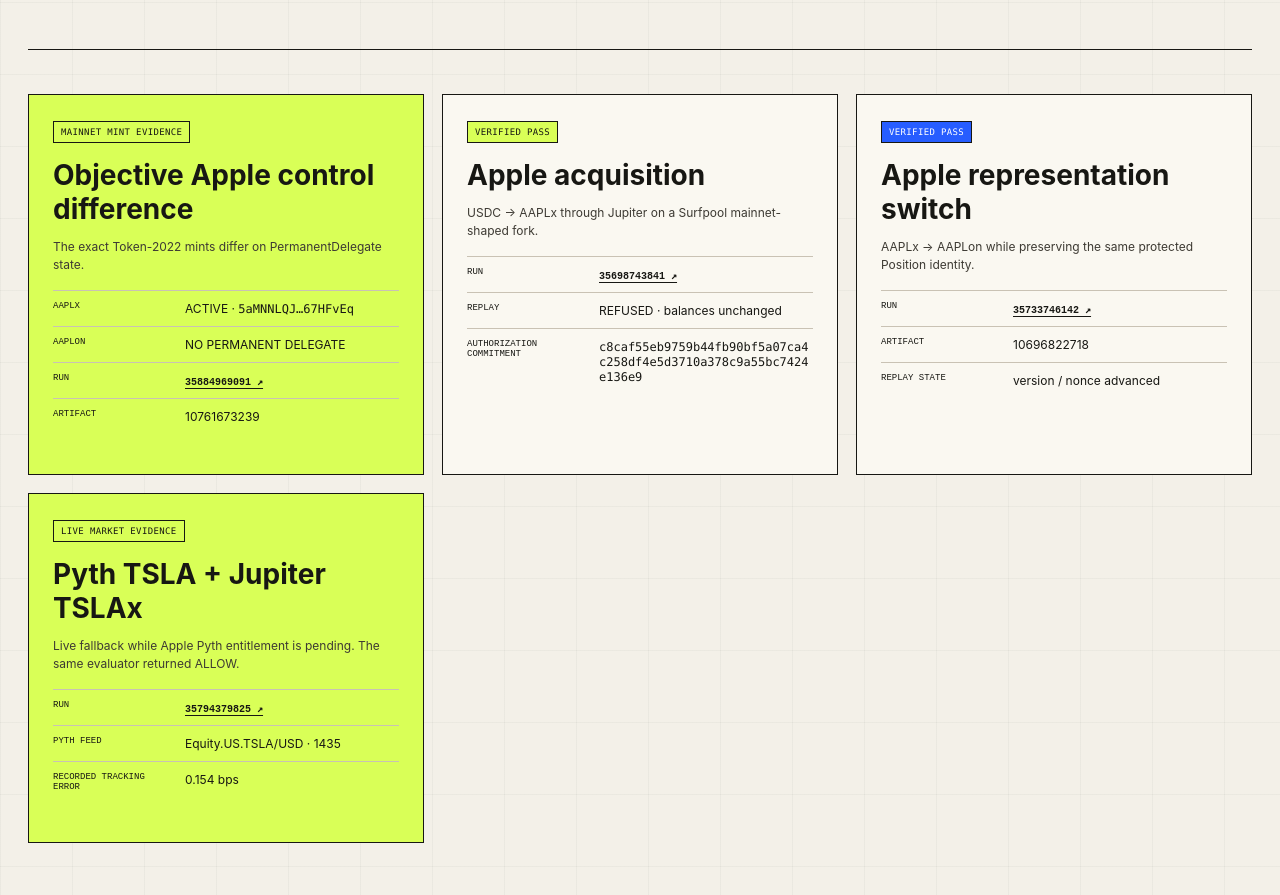
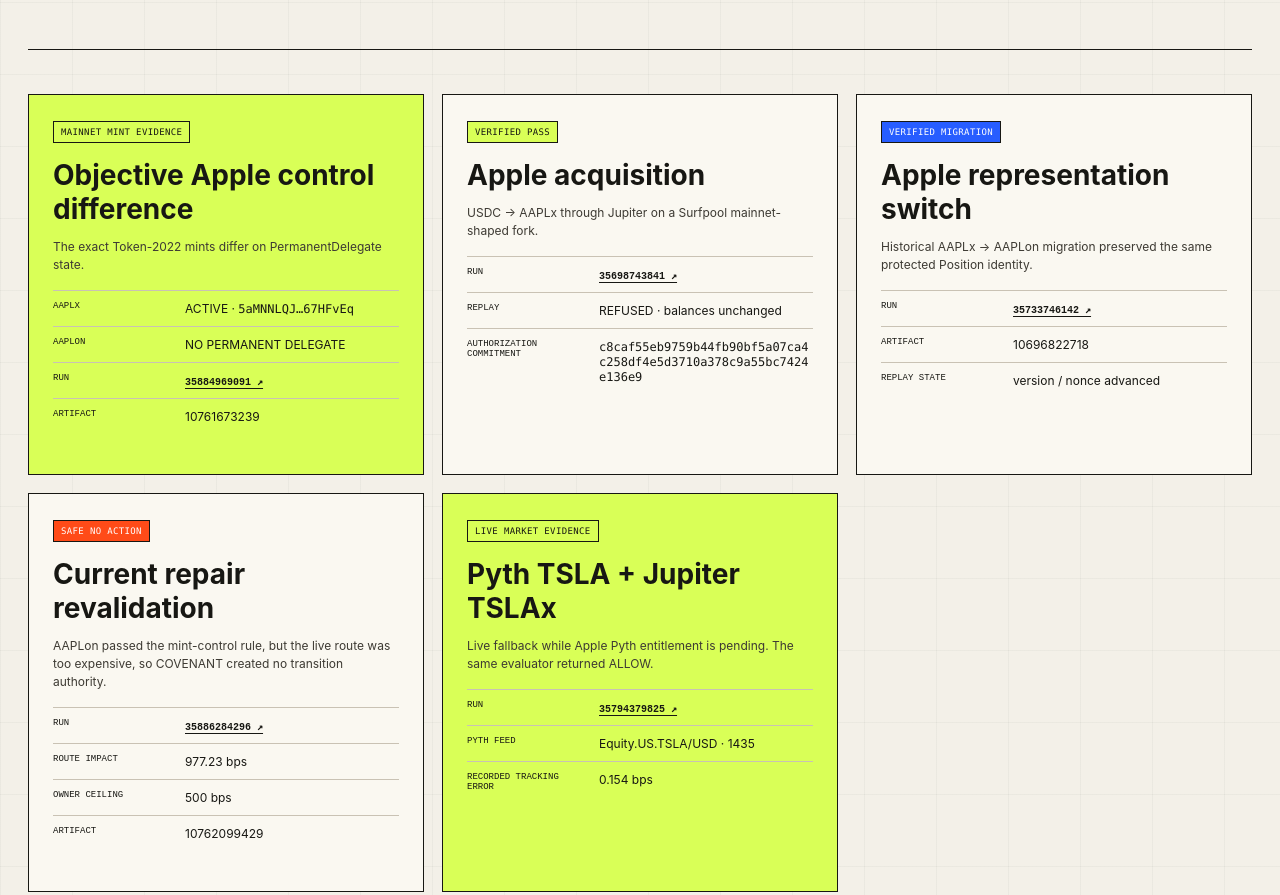
Before and after one commit to Faadil1/covenant, a website with bundled scripts: page demo/proofs.html in a window 1280 px wide. Shown: the part 502-1397 px from the top of the page. Built offline with nearby package versions, Linux system fonts and the light colour scheme.

Commit message:
demo: show current market-gated safe no-action

```diff
--- a/demo/proofs.html
+++ b/demo/proofs.html
@@ -13,7 +13,8 @@
 </header><main class="page">
 <section class="page-head user-head"><div><p class="kicker">VERIFIED EVIDENCE</p><h1>The product is simple.<br>The boundary is <em>inspectable.</em></h1><p class="lede">User-facing protection stays simple. This page shows the execution and market evidence underneath it.</p></div><button class="button button--secondary" id="exportState">EXPORT LOCAL DEMO</button></section>
 <section class="section"><div class="evidence-layers"><article class="evidence-layer evidence-layer--live"><span class="badge badge--allow">MAINNET MINT EVIDENCE</span><h3>Objective Apple control difference</h3><p>The exact Token-2022 mints differ on PermanentDelegate state.</p><dl><div><dt>AAPLx</dt><dd>ACTIVE · <code>5aMNNLQJ…67HFvEq</code></dd></div><div><dt>AAPLon</dt><dd>NO PERMANENT DELEGATE</dd></div><div><dt>Run</dt><dd><a class="text-link" target="_blank" rel="noreferrer" href="https://github.com/Faadil1/covenant/actions/runs/35884969091">35884969091 ↗</a></dd></div><div><dt>Artifact</dt><dd>10761673239</dd></div></dl></article><article class="evidence-layer"><span class="badge badge--allow">VERIFIED PASS</span><h3>Apple acquisition</h3><p>USDC → AAPLx through Jupiter on a Surfpool mainnet-shaped fork.</p><dl><div><dt>Run</dt><dd><a class="text-link" target="_blank" rel="noreferrer" href="https://github.com/Faadil1/covenant/actions/runs/35698743841">35698743841 ↗</a></dd></div><div><dt>Replay</dt><dd>REFUSED · balances unchanged</dd></div><div><dt>Authorization commitment</dt><dd><code>c8caf55eb9759b44fb90bf5a07ca4c258df4e5d3710a378c9a55bc7424e136e9</code></dd></div></dl></article>
-<article class="evidence-layer"><span class="badge badge--info">VERIFIED PASS</span><h3>Apple representation switch</h3><p>AAPLx → AAPLon while preserving the same protected Position identity.</p><dl><div><dt>Run</dt><dd><a class="text-link" target="_blank" rel="noreferrer" href="https://github.com/Faadil1/covenant/actions/runs/35733746142">35733746142 ↗</a></dd></div><div><dt>Artifact</dt><dd>10696822718</dd></div><div><dt>Replay state</dt><dd>version / nonce advanced</dd></div></dl></article>
+<article class="evidence-layer"><span class="badge badge--info">VERIFIED MIGRATION</span><h3>Apple representation switch</h3><p>Historical AAPLx → AAPLon migration preserved the same protected Position identity.</p><dl><div><dt>Run</dt><dd><a class="text-link" target="_blank" rel="noreferrer" href="https://github.com/Faadil1/covenant/actions/runs/35733746142">35733746142 ↗</a></dd></div><div><dt>Artifact</dt><dd>10696822718</dd></div><div><dt>Replay state</dt><dd>version / nonce advanced</dd></div></dl></article>
+<article class="evidence-layer"><span class="badge badge--refuse">SAFE NO ACTION</span><h3>Current repair revalidation</h3><p>AAPLon passed the mint-control rule, but the live route was too expensive, so COVENANT created no transition authority.</p><dl><div><dt>Run</dt><dd><a class="text-link" target="_blank" rel="noreferrer" href="https://github.com/Faadil1/covenant/actions/runs/35886284296">35886284296 ↗</a></dd></div><div><dt>Route impact</dt><dd>977.23 bps</dd></div><div><dt>Owner ceiling</dt><dd>500 bps</dd></div><div><dt>Artifact</dt><dd>10762099429</dd></div></dl></article>
 <article class="evidence-layer evidence-layer--live" id="tesla-live"><span class="badge badge--allow">LIVE MARKET EVIDENCE</span><h3>Pyth TSLA + Jupiter TSLAx</h3><p>Live fallback while Apple Pyth entitlement is pending. The same evaluator returned ALLOW.</p><dl><div><dt>Run</dt><dd><a class="text-link" target="_blank" rel="noreferrer" href="https://github.com/Faadil1/covenant/actions/runs/35794379825">35794379825 ↗</a></dd></div><div><dt>Pyth feed</dt><dd>Equity.US.TSLA/USD · 1435</dd></div><div><dt>Recorded tracking error</dt><dd>0.154 bps</dd></div></dl></article></div></section>
 <section class="section"><div class="truth-grid"><div class="callout"><strong>What is real:</strong> exact issuer/onchain identities, mainnet PermanentDelegate inspection, deterministic policy, Surfpool Jupiter execution, replay refusal, live Pyth/Jupiter market evidence.</div><div class="callout callout--warning"><strong>What is not claimed:</strong> no ZK/formal proof and no full COVENANT mainnet deployment. The 34 KB devnet canary is build-ready but public deployment is pending free devnet funding availability.</div></div></section>
 <section class="section"><div class="panel"><span class="eyebrow">LOCAL DEMO RECEIPTS</span><div id="localReceipts"></div></div></section>
```
